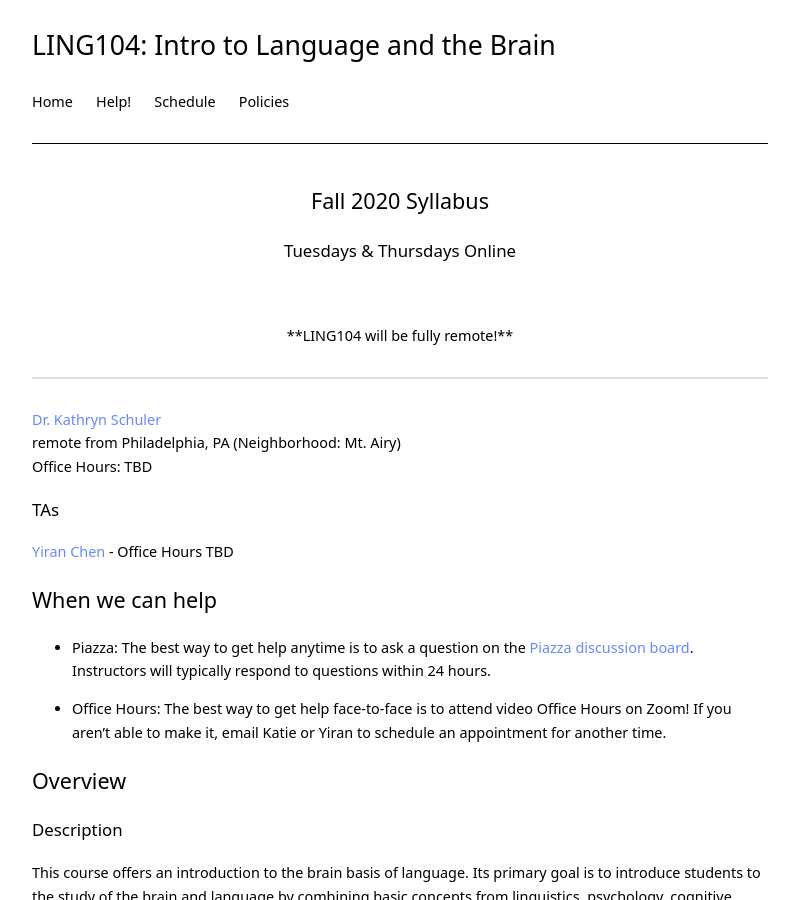
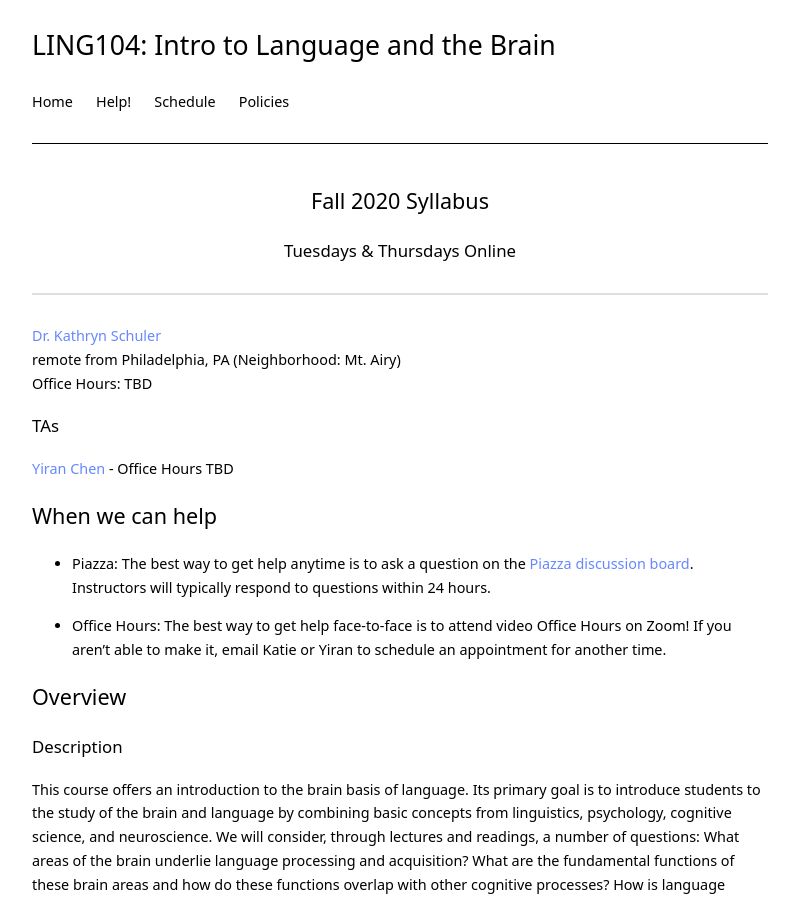
Before and after one commit to kschuler/ling104, a Jekyll site: the page built from index.md, in a window 1280 px wide and 900 px high. Shown: the whole window, without its empty margins (240-1039 px from the left). Built offline with Jekyll 4.4.1, drawn with Linux system fonts in a browser that asks for light colours.

Commit message:
Update index.md

```diff
--- a/index.md
+++ b/index.md
@@ -5,9 +5,6 @@ title: LING104
 
 <h2 align="center">Fall 2020 Syllabus</h2>
 <h3 align="center">Tuesdays & Thursdays <b>Online</b></h3>
-<br>
-<h4 align="center"><b>**LING104 will be fully remote!**</b></h4>
-
 <hr>
 
 [Dr. Kathryn Schuler](mailto:kschuler@sas.upenn.edu)
```
